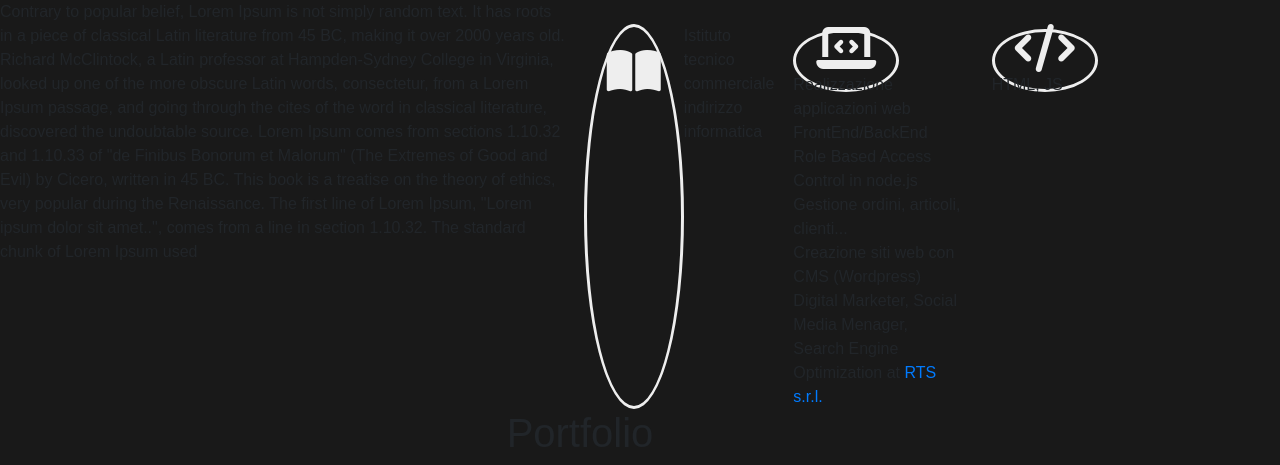
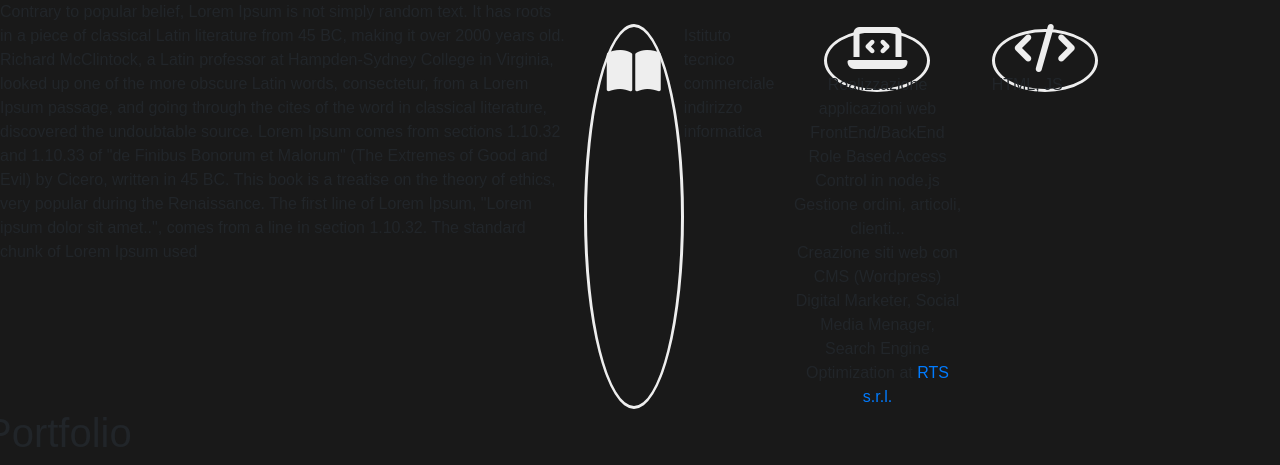
Before and after one commit to ripa001/ripa001.github.io, a Jekyll site: the page built from index.html, in a window 1280 px wide. Shown: the part 900-1365 px from the top of the page. Built offline with Jekyll 4.4.1, drawn with Linux system fonts in a browser that asks for light colours; nearby versions of some CDN libraries; some web fonts are replaced.

Commit message:
Update index.html

```diff
--- a/index.html
+++ b/index.html
@@ -26,7 +26,7 @@
 
 </div>
 <div id="about">
-    <div class="row d-flex justify-content-center">
+    <div class="row ">
   <div class="col-md-6">Contrary to popular belief, Lorem Ipsum is not simply random text. It has roots in a piece of classical Latin literature from 45 BC, making it over 2000 years old. Richard McClintock, a Latin professor at Hampden-Sydney College in Virginia, looked up one of the more obscure Latin words, consectetur, from a Lorem Ipsum passage, and going through the cites of the word in classical literature, discovered the undoubtable source. Lorem Ipsum comes from sections 1.10.32 and 1.10.33 of "de Finibus Bonorum et Malorum" (The Extremes of Good and Evil) by Cicero, written in 45 BC. This book is a treatise on the theory of ethics, very popular during the Renaissance. The first line of Lorem Ipsum, "Lorem ipsum dolor sit amet..", comes from a line in section 1.10.32.
 
     The standard chunk of Lorem Ipsum used</div>
@@ -38,7 +38,7 @@
       <div class="first">Istituto tecnico commerciale<br>indirizzo informatica</div>
     </span>
   </div>
-  <div class="col-md-4">
+  <div class="col-md-4 text-center">
     <span class="icon"><i class="fas fa-laptop-code fa-3x"></i></span>
 
     <div class="scheme">
```
